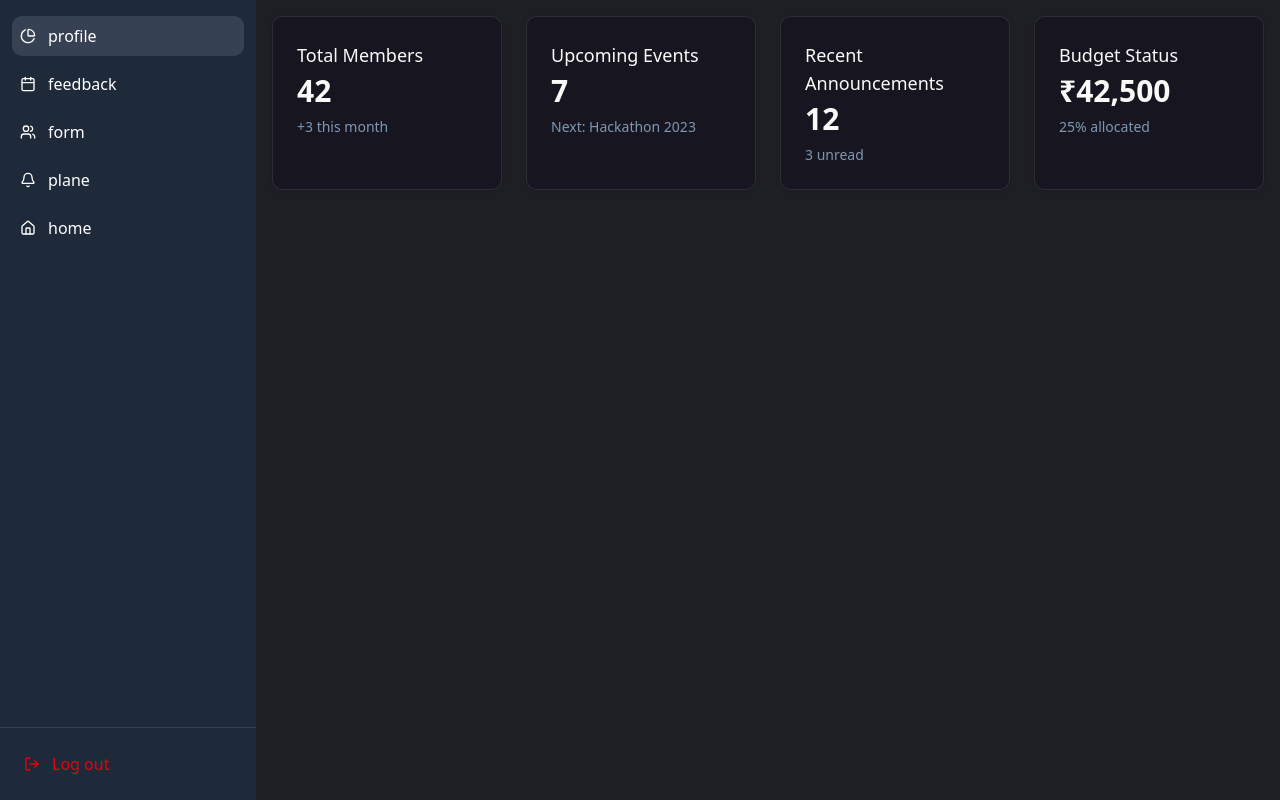
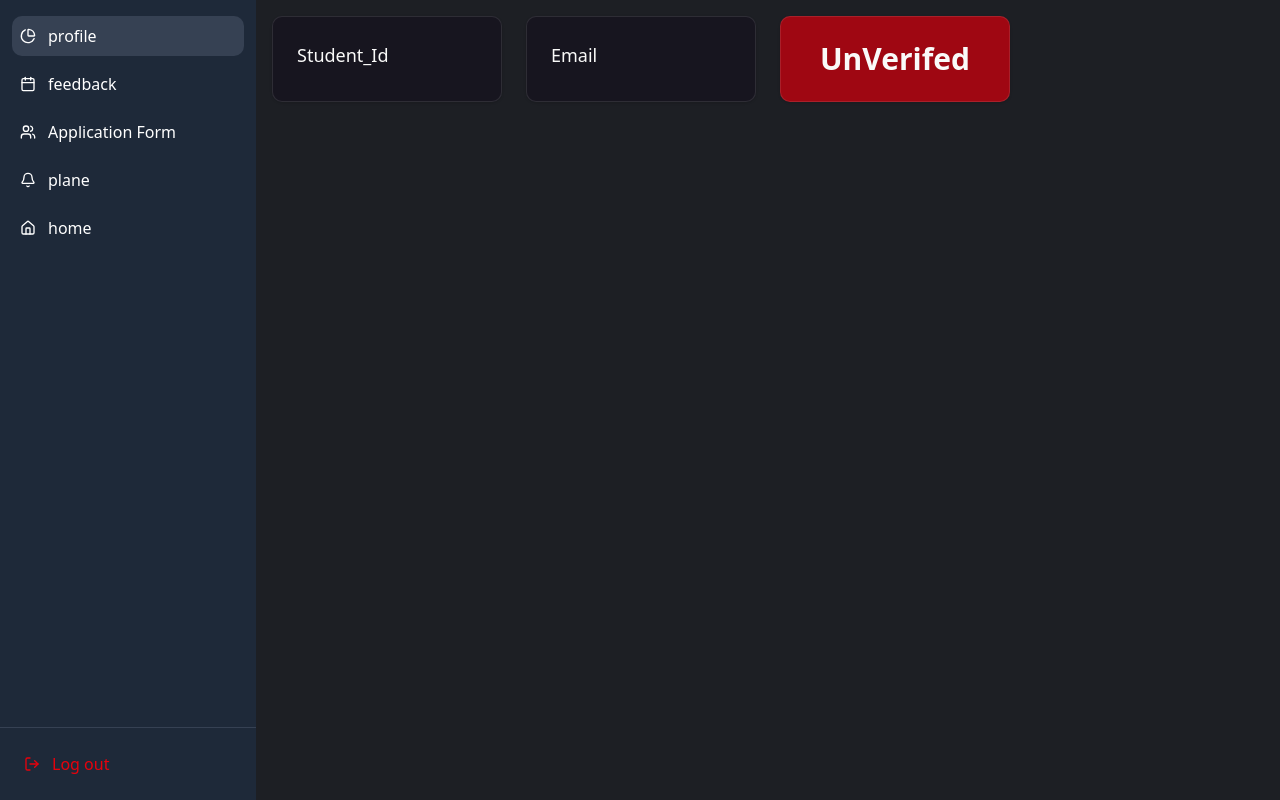
Before and after one commit to JaydipJadhav25/Smart-Mess-System, a React (Vite) app in the folder client/: page /profile in a window 1280 px wide. Built offline with nearby package versions, Linux system fonts and the light colour scheme.

Commit message:
update application form

```diff
--- a/client/src/components/students/StudentLayout.tsx
+++ b/client/src/components/students/StudentLayout.tsx
@@ -89,7 +89,7 @@ const StudentLayout: React.FC<StudentLayoutProps> = ({ children }) => {
    const menuItems = [
     { to: "/profile", icon: <PieChart className="h-4 w-4" />, label: "profile" },
     { to: "/profile/feedback", icon: <Calendar className="h-4 w-4" />, label: "feedback" },
-    { to: "/profile/form", icon: <Users className="h-4 w-4" />, label: "form" },
+    { to: "/profile/form", icon: <Users className="h-4 w-4" />, label: "Application Form" },
     { to: "/profile/plane", icon: <Bell className="h-4 w-4" />, label: "plane" },
     // { to: "/profile/financials", icon: <PieChart className="h-4 w-4" />, label: "Financials" },
     { to: "/", icon: <Home className="h-4 w-4" />, label: "home" },
--- a/client/src/pages/Application-form/AddressInfo.tsx
+++ b/client/src/pages/Application-form/AddressInfo.tsx
@@ -255,7 +255,7 @@ export default function AddressInfo({ next, back, data } : any) {
         )} */}
 
         {/* Action Buttons */}
-        <div className="flex justify-between pt-6">
+        <div className="flex sm:justify-between pt-6">
           <button
             type="button"
             onClick={back}
@@ -263,7 +263,7 @@ export default function AddressInfo({ next, back, data } : any) {
           >
             Back
           </button>
-          <div className="space-x-4">
+          <div className="space-x-4 flex justify-center items-center">
             <button
               type="button"
               className="px-6 py-2 bg-red-500 text-white rounded-md hover:bg-red-600"
--- a/client/src/pages/MessAdmissionWizard.tsx
+++ b/client/src/pages/MessAdmissionWizard.tsx
@@ -30,11 +30,11 @@ import {
 const steps = [
   { name: "Personal Information", icon: User },
   { name: "Address Information", icon: MapPin },
-  { name: "Parent/Guardian Details", icon: Users },
+  { name: "Parent Details", icon: Users },
   { name: "Current Course", icon: BookOpen },
   // { name: "Past Qualification", icon: GraduationCap },
   { name: "Hostel Details", icon: Home },
-  { name: "Review & Submit", icon: CheckCircle },
+  { name: "Review & Submite", icon: CheckCircle },
 ];
 
 export default function MessAdmissionWizard() {
@@ -240,7 +240,7 @@ export default function MessAdmissionWizard() {
           {/* Main Content */}
           <div className="flex-1">
             {/* Progress Steps */}
-            <div className="bg-backgroud rounded-lg shadow-sm p-6 mb-6">
+            <div className="bg-backgroud rounded-lg shadow-sm p-0 sm:p-6 mb-6">
               <div className="flex items-center justify-between">
 
                 {/* {steps.map((step, index) => (
@@ -265,13 +265,13 @@ export default function MessAdmissionWizard() {
                   </div>
                 ))} */}
 
-                {steps.map((step, index) => {
+  {steps.map((step, index) => {
   const Icon = step.icon;
   return (
     <div key={index} className="relative flex flex-col items-center">
       {/* Step Circle */}
       <div
-        className={`w-12 h-12 rounded-full flex items-center justify-center text-white ${
+        className={`w-8 h-8 sm:w-12 sm:h-12 rounded-full flex items-center justify-center text-white ${
           index < currentStep
             ? 'bg-green-500'
             : index === currentStep
--- a/client/src/pages/StudentPanel.tsx
+++ b/client/src/pages/StudentPanel.tsx
@@ -1,6 +1,7 @@
 
 // import { Link } from "react-router-dom";
 // import { Users, Calendar, Bell, PieChart } from "lucide-react";
+import useAuth from "@/components/context/useAuth";
 import StudentLayout from "@/components/students/StudentLayout";
 
 
@@ -14,36 +15,59 @@ import StudentLayout from "@/components/students/StudentLayout";
 
 
 
+
+
 export const StudentPanel = () => {
 
+
+
+  //aacess student data
+  const{student_id , username , isAuthenticated} = useAuth();
 
 
   return (
     <StudentLayout currentPage="profile">
       <div className="grid grid-cols-1 md:grid-cols-2 lg:grid-cols-4 gap-6">
+
+
+
         <div className="bg-card p-6 rounded-lg border shadow-sm">
-          <h3 className="text-lg font-medium mb-1">Total Members</h3>
-          <p className="text-3xl font-bold">42</p>
-          <p className="text-sm text-muted-foreground mt-2">+3 this month</p>
+          <h3 className="text-lg font-medium mb-1">Student_Id</h3>
+          <p className="text-3xl font-bold">{student_id}</p>
+          {/* <p className="text-sm text-muted-foreground mt-2">+3 this month</p> */}
         </div>
 
         <div className="bg-card p-6 rounded-lg border shadow-sm">
+          <h3 className="text-lg font-medium mb-1">Email</h3>
+          <p className="text-xl font-bold truncate">{username}</p>
+          {/* <p className="text-sm text-muted-foreground mt-2">+3 this month</p> */}
+        </div>
+        <div className={`bg-card p-6 rounded-lg border shadow-sm flex justify-center items-center ${isAuthenticated ?'bg-green-400' : 'bg-red-800'}`}>
+          {/* <h3 className="text-lg font-medium mb-1">Verifed</h3> */}
+          <p className={`text-3xl font-bold`}>{
+            isAuthenticated ? "verifed" : "UnVerifed"
+            }</p>
+          {/* <p className="text-sm text-muted-foreground mt-2">+3 this month</p> */}
+        </div>
+
+        {/* <div className="bg-card p-6 rounded-lg border shadow-sm">
           <h3 className="text-lg font-medium mb-1">Upcoming Events</h3>
           <p className="text-3xl font-bold">7</p>
           <p className="text-sm text-muted-foreground mt-2">Next: Hackathon 2023</p>
-        </div>
+        </div> */}
 
-        <div className="bg-card p-6 rounded-lg border shadow-sm">
+        {/* <div className="bg-card p-6 rounded-lg border shadow-sm">
           <h3 className="text-lg font-medium mb-1">Recent Announcements</h3>
           <p className="text-3xl font-bold">12</p>
           <p className="text-sm text-muted-foreground mt-2">3 unread</p>
-        </div>
+        </div> */}
 
-        <div className="bg-card p-6 rounded-lg border shadow-sm">
+        {/* <div className="bg-card p-6 rounded-lg border shadow-sm">
           <h3 className="text-lg font-medium mb-1">Budget Status</h3>
           <p className="text-3xl font-bold">₹42,500</p>
           <p className="text-sm text-muted-foreground mt-2">25% allocated</p>
-        </div>
+        </div> */}
+
       </div>
 
 
```
